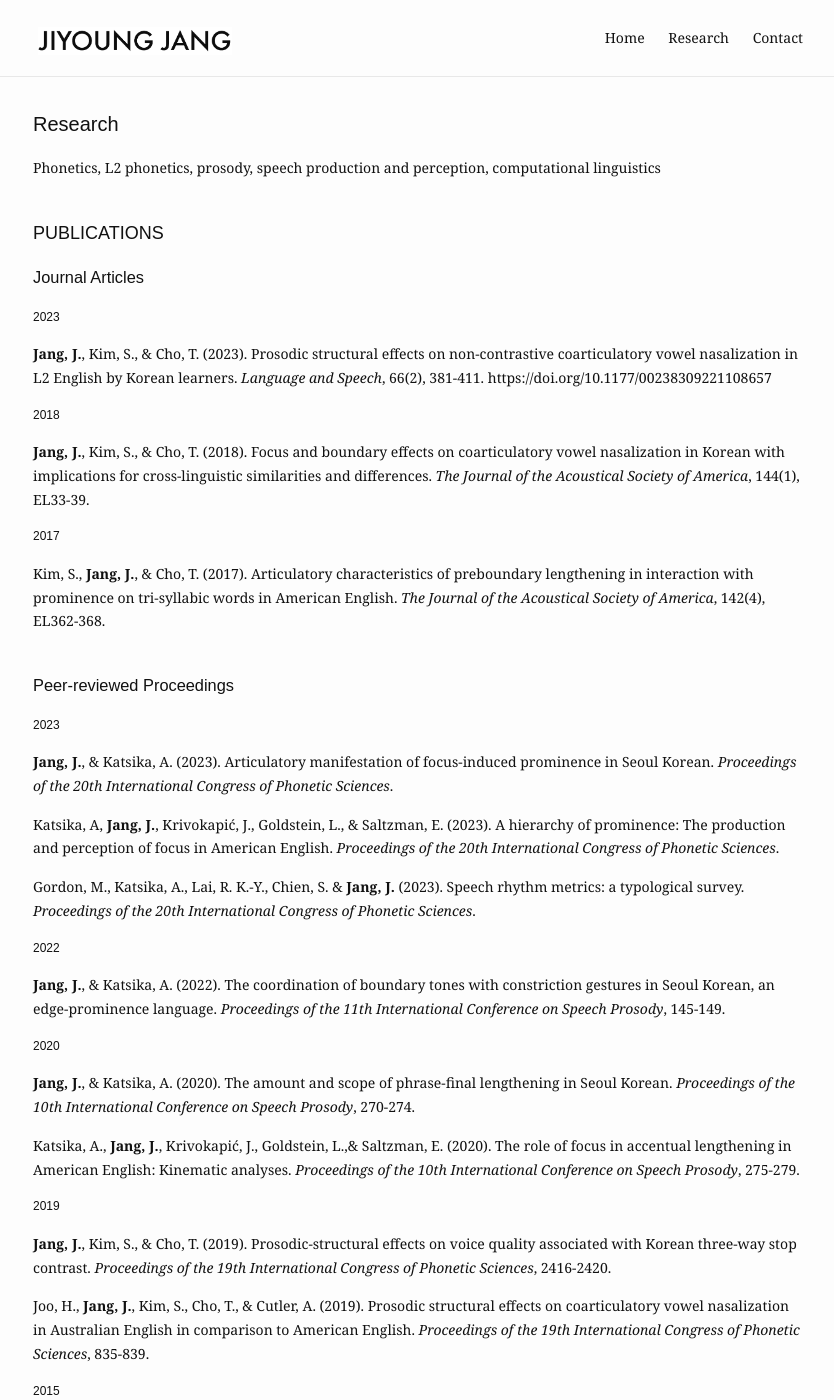
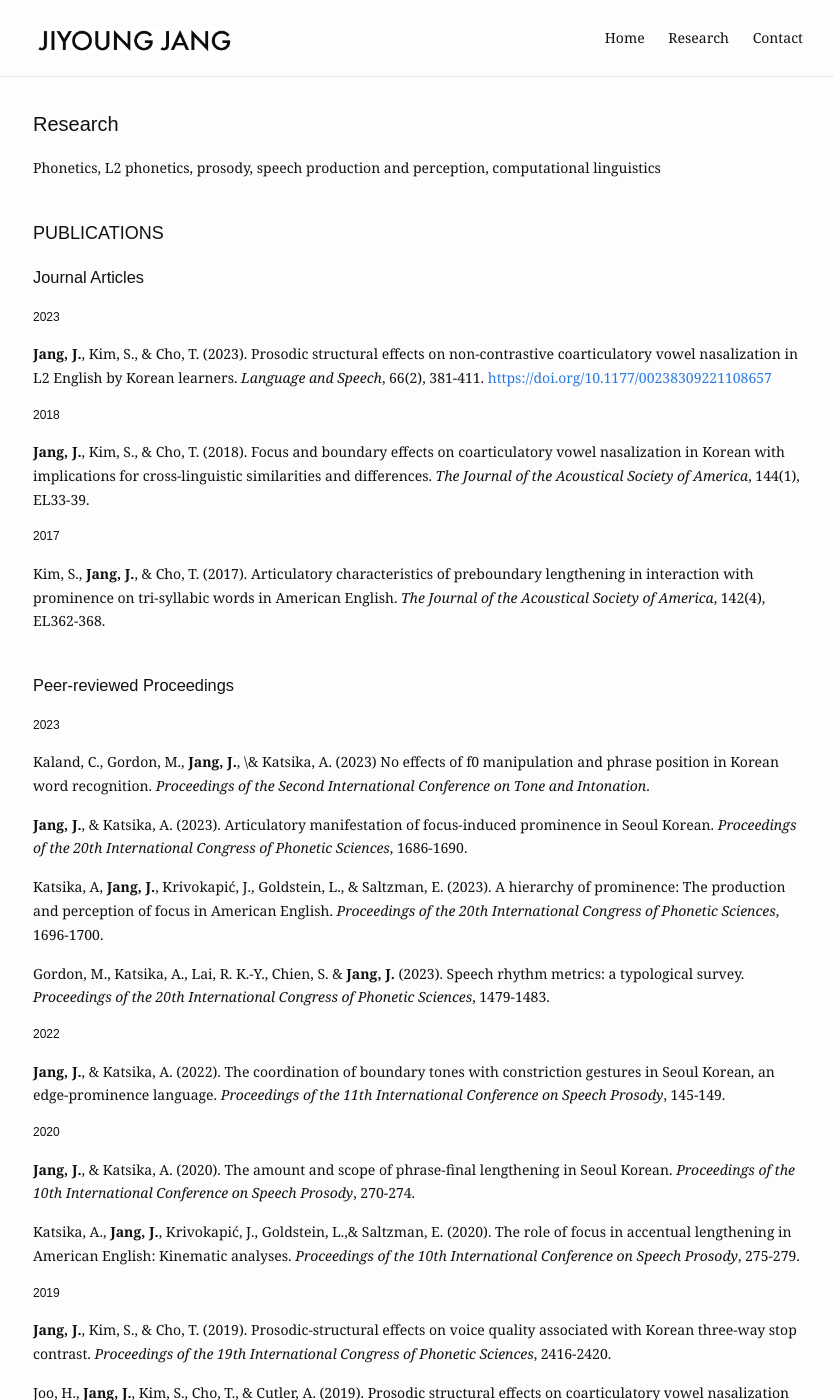
Before and after one commit to jiyoungj/jiyoungj.github.io, a Jekyll site: the page built from research.md, in a window 1280 px wide and 1400 px high. Shown: the whole window, without its empty margins (222-1056 px from the left). Built offline with Jekyll 4.4.1, drawn with Linux system fonts in a browser that asks for light colours; some web fonts are replaced.

Commit message:
Update research.md

```diff
--- a/research.md
+++ b/research.md
@@ -14,7 +14,7 @@
 
   <h4>2023</h4>
 
-   <b>Jang, J.</b>, Kim, S., & Cho, T. (2023). Prosodic structural effects on non-contrastive coarticulatory vowel nasalization in L2 English by Korean learners. <em>Language and Speech</em>, 66(2), 381-411. https://doi.org/10.1177/00238309221108657
+   <b>Jang, J.</b>, Kim, S., & Cho, T. (2023). Prosodic structural effects on non-contrastive coarticulatory vowel nasalization in L2 English by Korean learners. <em>Language and Speech</em>, 66(2), 381-411. <a href="https://doi.org/10.1177/00238309221108657">https://doi.org/10.1177/00238309221108657</a>
 
   <h4>2018</h4>
 
@@ -31,11 +31,13 @@
 
 <h4>2023</h4>
 
-  <b>Jang, J.</b>, & Katsika, A. (2023). Articulatory manifestation of focus-induced prominence in Seoul Korean. <em>Proceedings of the 20th International Congress of Phonetic Sciences</em>.
+  Kaland, C., Gordon, M., <b>Jang, J.</b>, \& Katsika, A. (2023) No effects of f0 manipulation and phrase position in Korean word recognition. <em>Proceedings of the Second International Conference on Tone and Intonation</em>.
 
-  Katsika, A, <b>Jang, J.</b>, Krivokapić, J., Goldstein, L., & Saltzman, E. (2023). A hierarchy of prominence: The production and perception of focus in American English. <em>Proceedings of the 20th International Congress of Phonetic Sciences</em>.
+  <b>Jang, J.</b>, & Katsika, A. (2023). Articulatory manifestation of focus-induced prominence in Seoul Korean. <em>Proceedings of the 20th International Congress of Phonetic Sciences</em>, 1686-1690.
 
-  Gordon, M., Katsika, A., Lai, R. K.-Y., Chien, S. & <b>Jang, J.</b> (2023). Speech rhythm metrics: a typological survey. <em>Proceedings of the 20th International Congress of Phonetic Sciences</em>.
+  Katsika, A, <b>Jang, J.</b>, Krivokapić, J., Goldstein, L., & Saltzman, E. (2023). A hierarchy of prominence: The production and perception of focus in American English. <em>Proceedings of the 20th International Congress of Phonetic Sciences</em>, 1696-1700.
+
+  Gordon, M., Katsika, A., Lai, R. K.-Y., Chien, S. & <b>Jang, J.</b> (2023). Speech rhythm metrics: a typological survey. <em>Proceedings of the 20th International Congress of Phonetic Sciences</em>, 1479-1483.
 
  <h4>2022</h4>
 
```
